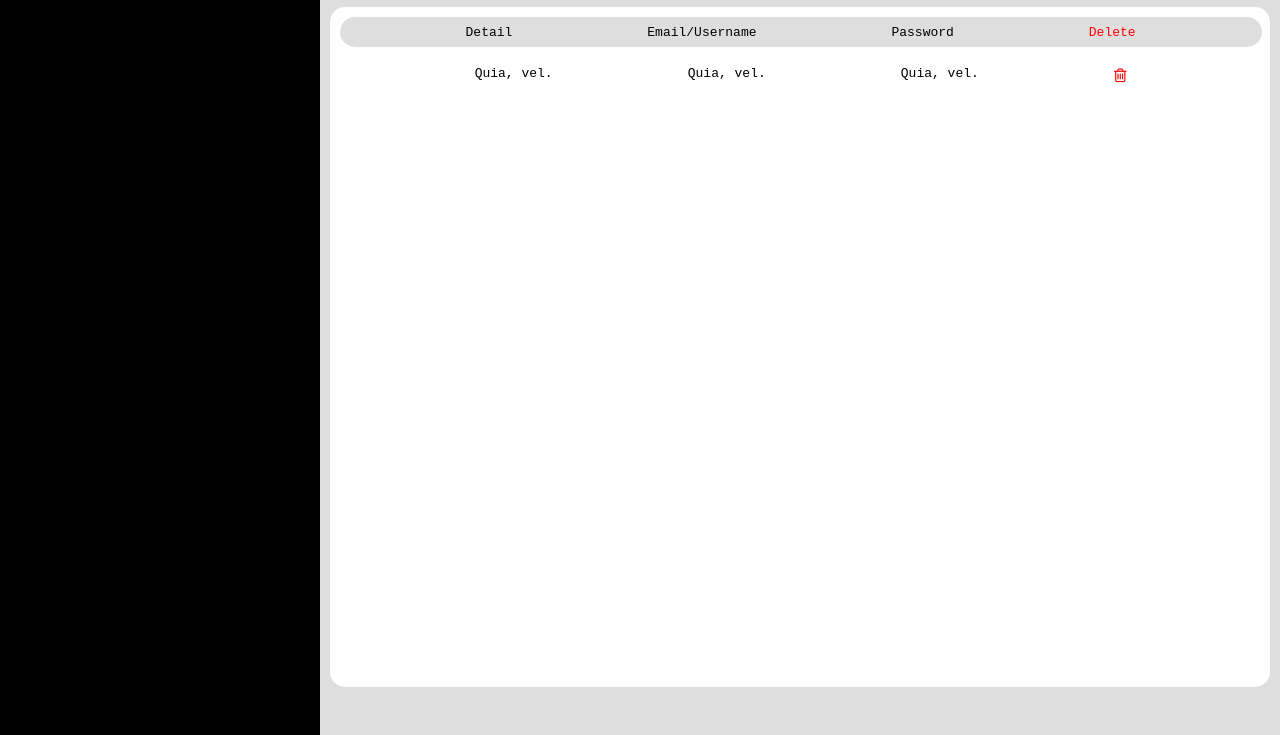
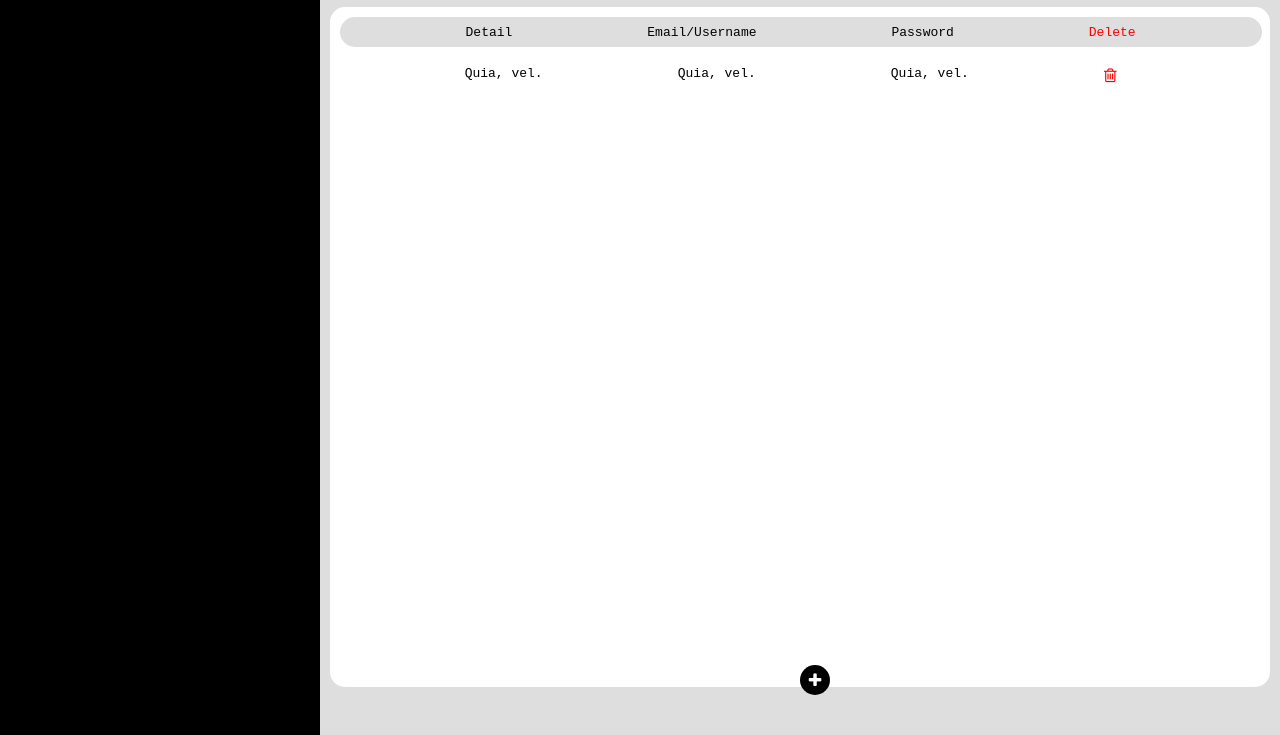
Before and after one commit to MoayadR/The-Vault, an Electron app: page pages/Home/home.html in a window 1280 px wide. Shown: the part 65-800 px from the top of the page. Drawn offline with Linux system fonts and the light colour scheme.

Commit message:
Fixed Bugs & Added plus icon for adding new passwords

```diff
--- a/pages/Home/home.html
+++ b/pages/Home/home.html
@@ -39,6 +39,9 @@
                     </tr>
                 </tbody>
             </table>
+            <div class="add-div">
+                <i class="fa fa-plus" style="color:white;"></i>
+            </div>
         </div>
     </div>
 
--- a/pages/Home/styles.css
+++ b/pages/Home/styles.css
@@ -93,7 +93,7 @@
     display: flex;
     background-color: white;
     height: 30px;
-    margin: 10px;
+    margin: 10px 0px 10px 0px;
     flex-direction: row;
     justify-content: space-evenly;
     border-radius: 25px;
@@ -111,3 +111,21 @@
 .delete-icon:hover {
     cursor: pointer;
 }
+
+.add-div {
+    background-color: black;
+    display: flex;
+    flex-direction: column;
+    width: 30px;
+    height: 30px;
+    border-radius: 25px;
+    position: absolute;
+    left: 62.5%;
+    bottom: 5%;
+    justify-content: center;
+    align-items: center;
+}
+
+.add-div:hover {
+    cursor: pointer;
+}
```
Also changed, not shown: pages/Login/login.html (+1 -1 lines).
